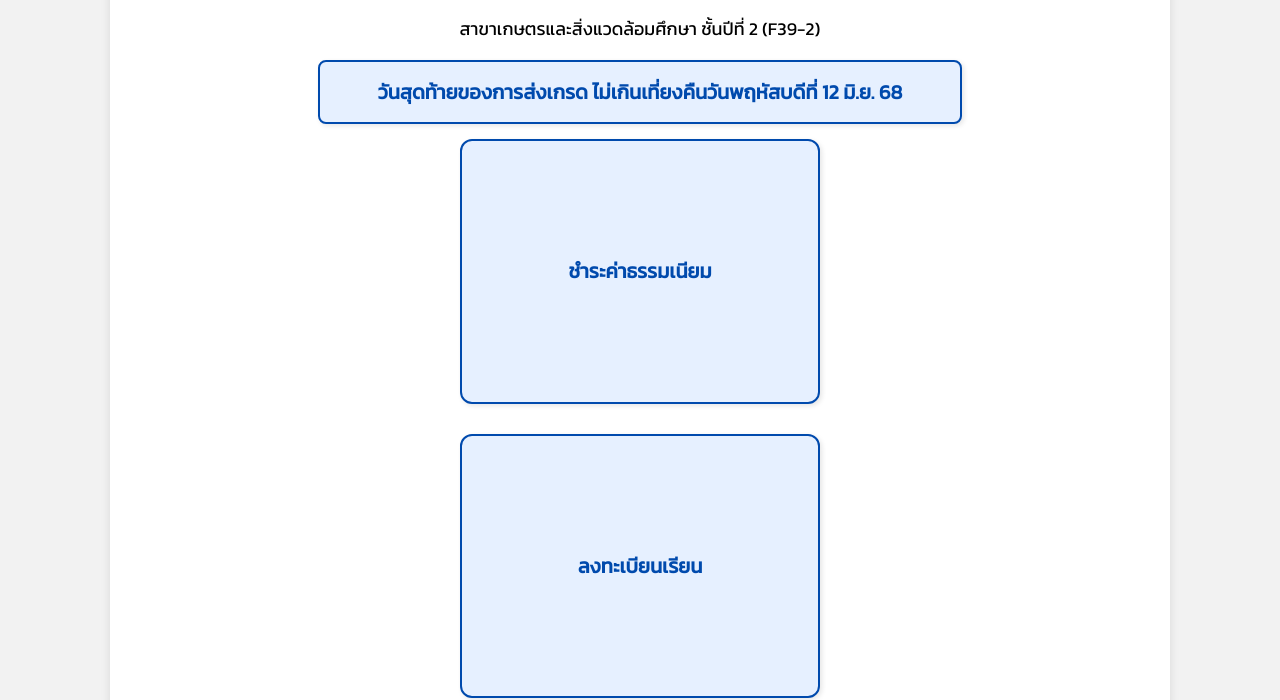
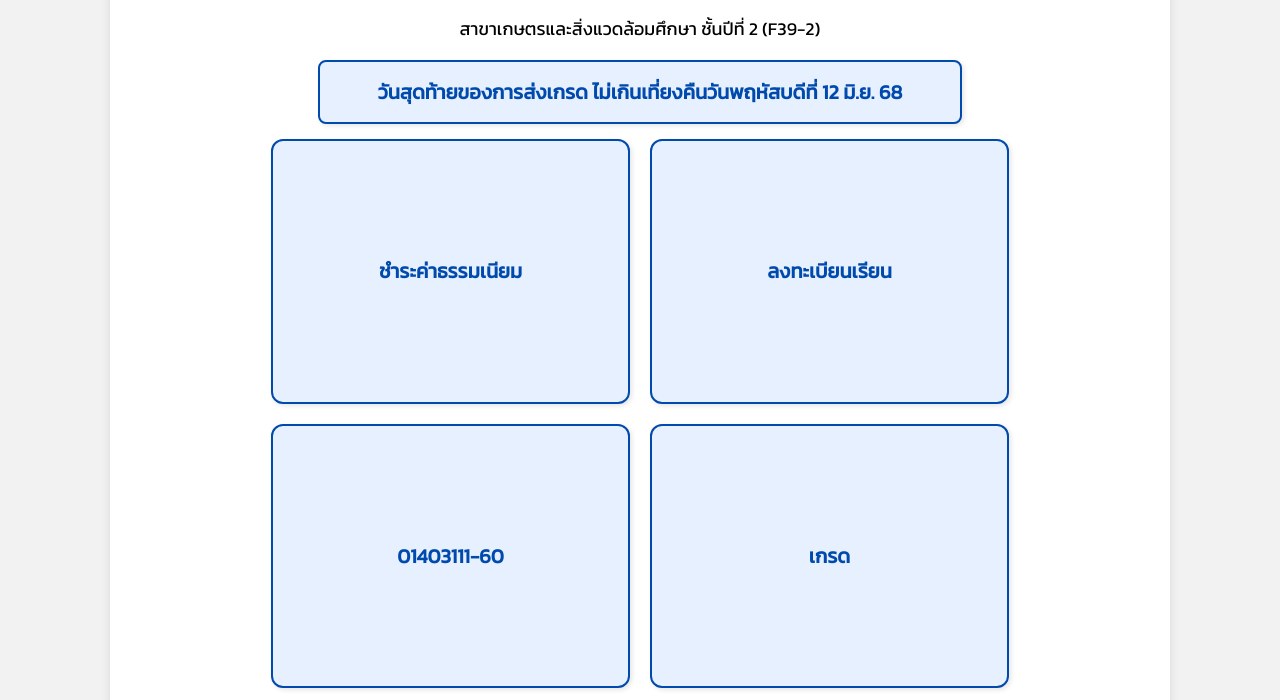
Before and after one commit to Methee77/24F39, a plain HTML site: page Summer.html in a window 1280 px wide. Shown: the part 101-801 px from the top of the page. Drawn offline with Linux system fonts and the light colour scheme.

Commit message:
Summer.html

```diff
--- a/Summer.html
+++ b/Summer.html
@@ -45,14 +45,23 @@
       box-shadow: 2px 2px 5px rgba(0,0,0,0.1);
     }
 
-    /* กรอบ 4 รายการเล็กลง */
+    /* ตัวห่อกรอบ 4 อันเรียงแนวนอน */
+    .info-box-container {
+      display: flex;
+      justify-content: center;
+      gap: 20px; /* ระยะห่างระหว่างกรอบ */
+      margin: 15px auto 30px auto;
+      max-width: 100%;
+      flex-wrap: wrap; /* เวลาจอแคบจะลดลงบรรทัด */
+    }
+
+    /* กรอบ 4 รายการ */
     .info-box {
       background-color: #e6f0ff;
       border: 2px solid #004aad;
       border-radius: 12px;
       width: 9.5cm;       /* ความกว้าง */
       height: 7cm;        /* ความสูง */
-      margin: 15px auto 30px auto;
       padding: 20px 15px;
       color: #004aad;
       font-weight: bold;
@@ -68,6 +77,7 @@
       transition: all 0.2s ease;
       box-sizing: border-box;
       line-height: 1.5;
+      flex-shrink: 0; /* ไม่ย่อขนาดเมื่อเล็ก */
     }
 
     .info-box:active {
@@ -126,7 +136,6 @@
     .back-link a:hover {
       text-decoration: underline;
     }
-
   </style>
 </head>
 <body>
@@ -140,6 +149,7 @@
     วันสุดท้ายของการส่งเกรด ไม่เกินเที่ยงคืนวันพฤหัสบดีที่ 12 มิ.ย. 68
   </div>
 
+  <div class="info-box-container">
     <div class="info-box" tabindex="0">
       ชำระค่าธรรมเนียม
     </div>
@@ -151,6 +161,7 @@
     </div>
     <div class="info-box" tabindex="0">
       เกรด
+    </div>
   </div>
 
   <h2>คำอธิบายรายวิชา</h2>
```
Lines whose indentation alone changed are shown as unchanged.
